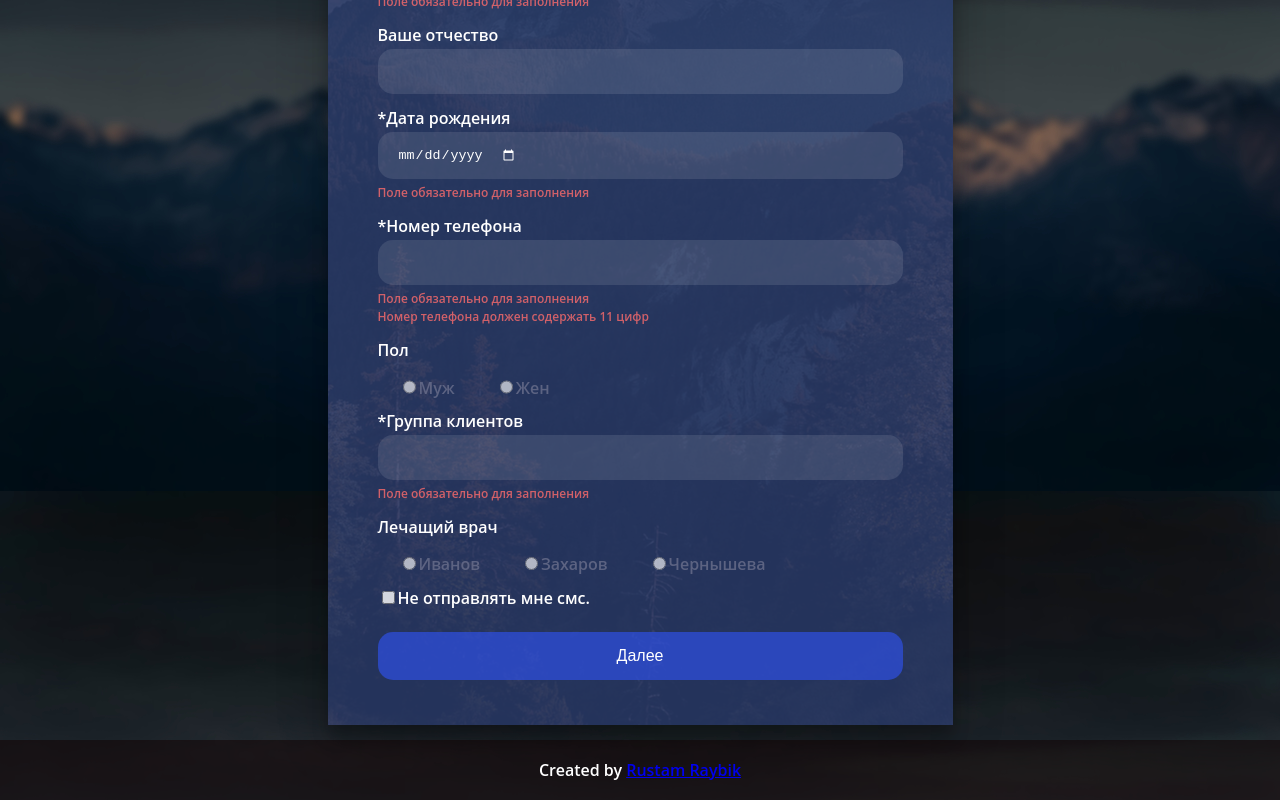
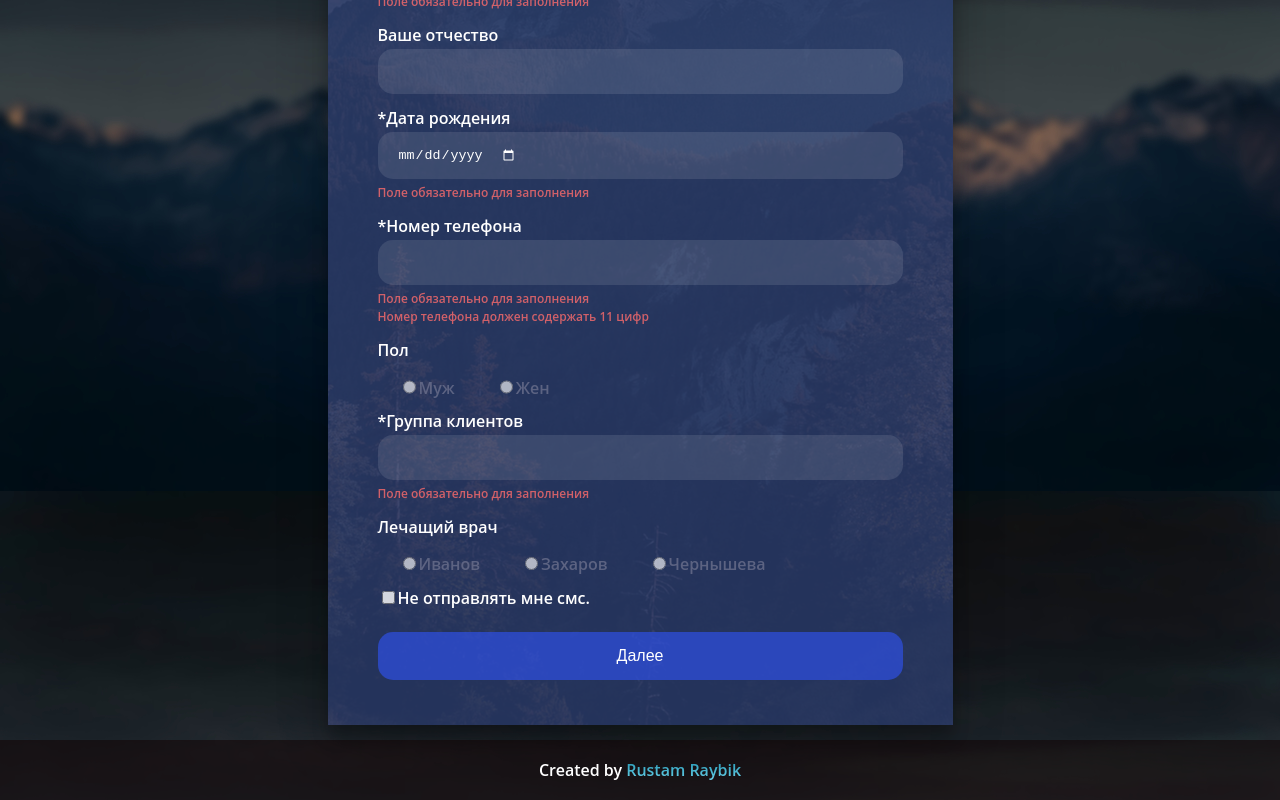
Before and after one commit to RustamRaybik11/FormValidation, a Vue app: page / in a window 1280 px wide. Shown: the part 309-1109 px from the top of the page. Built offline with nearby package versions, Linux system fonts and the light colour scheme.

Commit message:
Update _variables.scss

```diff
--- a/src/styles/_variables.scss
+++ b/src/styles/_variables.scss
@@ -132,3 +132,9 @@ footer{
 	color: white;
 	text-align: center;
 }
+footer a{
+	font-size: 16px;
+	background: -webkit-linear-gradient(#2193b0 , #6dd5ed);
+	-webkit-background-clip: text;
+	-webkit-text-fill-color: transparent;
+}
```
